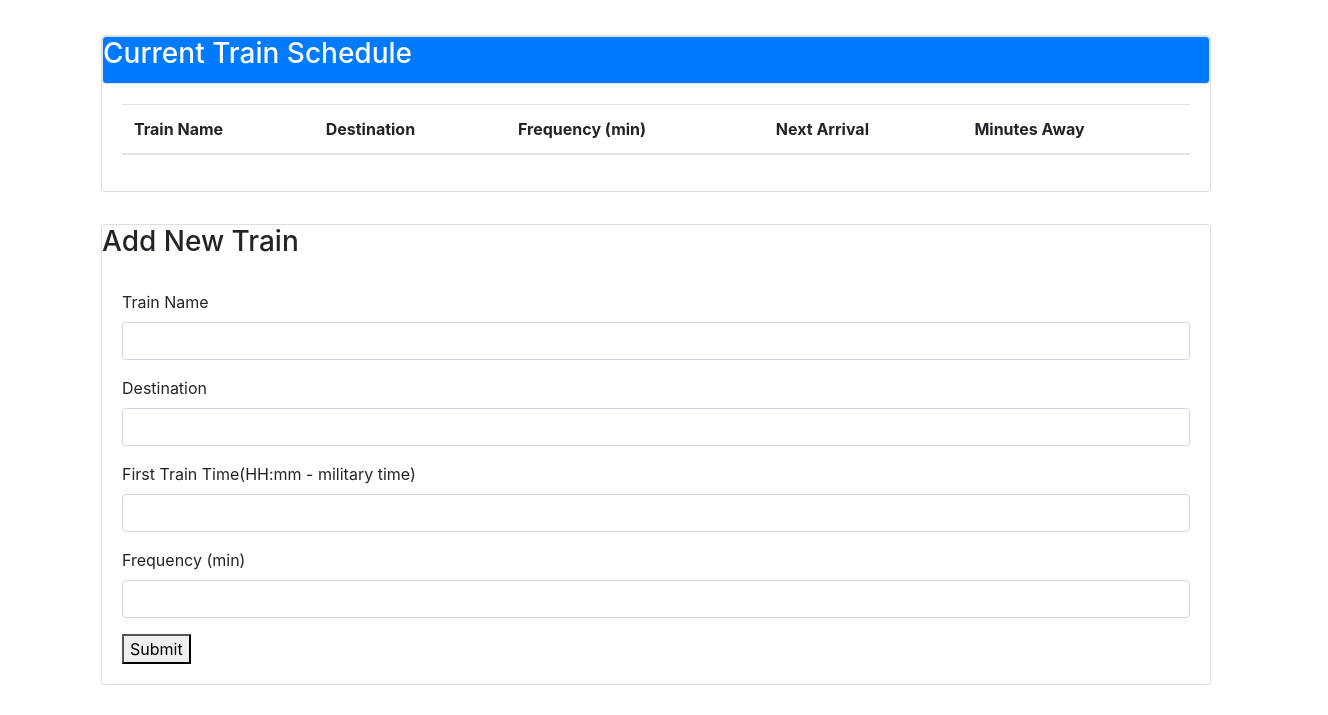
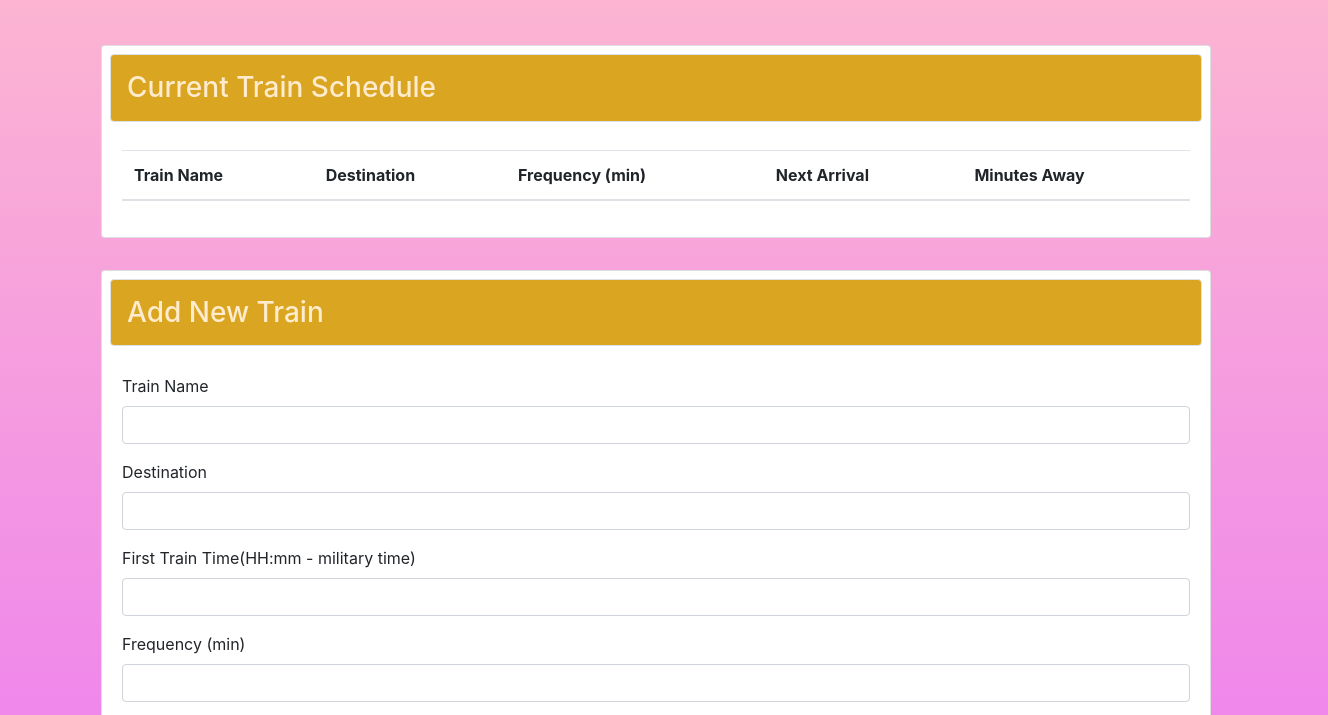
Before and after one commit to asham28/trainScheduler, a plain HTML site: page index.html in a window 1280 px wide. Shown: the part 189-904 px from the top of the page, 1328 px wide, since content can reach past the window. Drawn offline with nearby package versions, Linux system fonts and the light colour scheme; no server answers.

Commit message:
front-end improvements utilizing bootstrap and custom css

```diff
--- a/assets/style.css
+++ b/assets/style.css
@@ -0,0 +1,19 @@
+body {
+    background: linear-gradient(pink, violet);
+}
+
+#title {
+ background-image: url(images/background.jpg);
+ color: black;
+}
+
+#scheduleTitle,
+#newTrainTitle,
+#submit-btn {
+    background-color: goldenrod;
+    color: blanchedalmond;
+}
+
+#background {
+    margin: 10px auto;
+}
--- a/index.html
+++ b/index.html
@@ -7,6 +7,8 @@
     <!--BootStrap-->
     <link rel="stylesheet" href="https://stackpath.bootstrapcdn.com/bootstrap/4.1.1/css/bootstrap.min.css" integrity="sha384-WskhaSGFgHYWDcbwN70/dfYBj47jz9qbsMId/iRN3ewGhXQFZCSftd1LZCfmhktB"
         crossorigin="anonymous">
+        <!--Link to Custom CSS-->
+        <link rel="stylesheet" type="text/css" href="assets/style.css">
     <!--JQuery-->
     <script src="https://ajax.googleapis.com/ajax/libs/jquery/3.3.1/jquery.min.js"></script>
     <!--FireBase Link-->
@@ -18,17 +20,18 @@
 </head>
 
 <body>
+<div id="background">
     <div>
-        <h1 class="jumbotron bg-light font-weight-bold text-center mx-5">Train Scheduler</h1>
+        <h1 class="jumbotron col-lg-12 bg-light font-weight-bold text-center mx-5" id="title">Train Scheduler</h1>
     </div>
     <div class="container">
 
         <!--Current Train Schedule-->
         <div class="row">
             <div class="col-lg-12 m-3">
-                <div class="card ">
-                    <div class="card-heading bg-primary text-white border rounded">
-                        <h3 class="card-title ">Current Train Schedule</h3>
+                <div class="card">
+                    <div class="card-heading " id="scheduleHeader">
+                        <h3 class="card-title m-2 p-3 border rounded" id="scheduleTitle" >Current Train Schedule</h3>
                     </div>
                     <div class="card-body">
                         <table id="table" class="table" id="">
@@ -52,9 +55,9 @@
         <!--Form to Fill in New Train-->
         <div class="row">
             <div class="col-lg-12 m-3">
-                <div class="card ">
-                    <div class="card-heading">
-                        <h3 class="card-title">Add New Train</h3>
+                <div class="card">
+                    <div class="card-heading" id="newTrainHeader">
+                        <h3 class="card-title m-2 p-3 border rounded" id="newTrainTitle">Add New Train</h3>
                     </div>
                     <div class="card-body">
                         <form role="form">
@@ -74,11 +77,13 @@
                                 <label for="">Frequency (min)</label>
                                 <input type="number" class="form-control" id="frequencyInput">
                             </div>
-                            <button type="submit" id="submit-btn">Submit</button>
+                            <button type="submit" class="rounded py-1 px-3" id="submit-btn">Submit</button>
                         </form>
                     </div>
                 </div>
             </div>
+        </div>
+
         </div>
 
 </body>
```
Also changed, not shown: assets/images/background.jpg (added), 4 other files.
